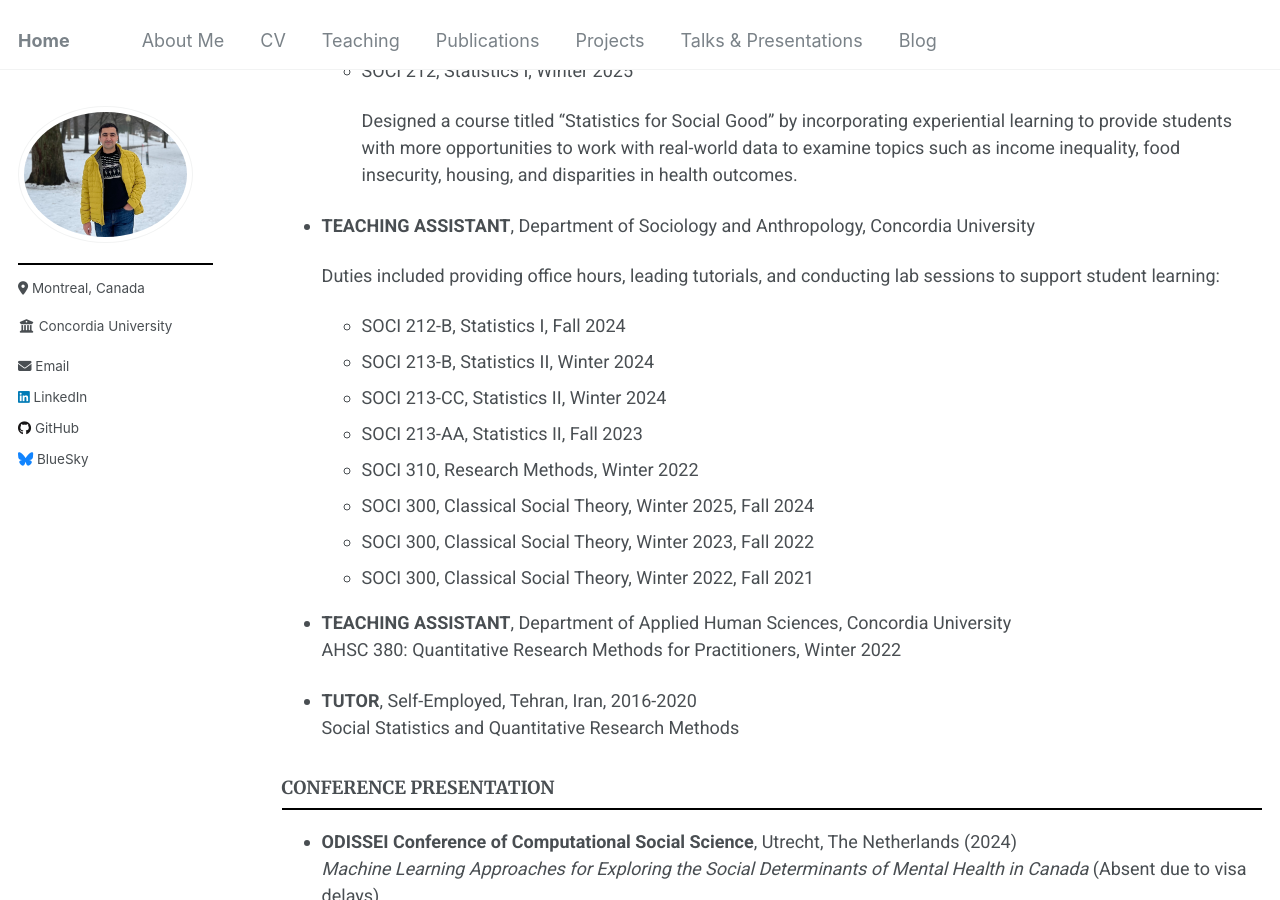
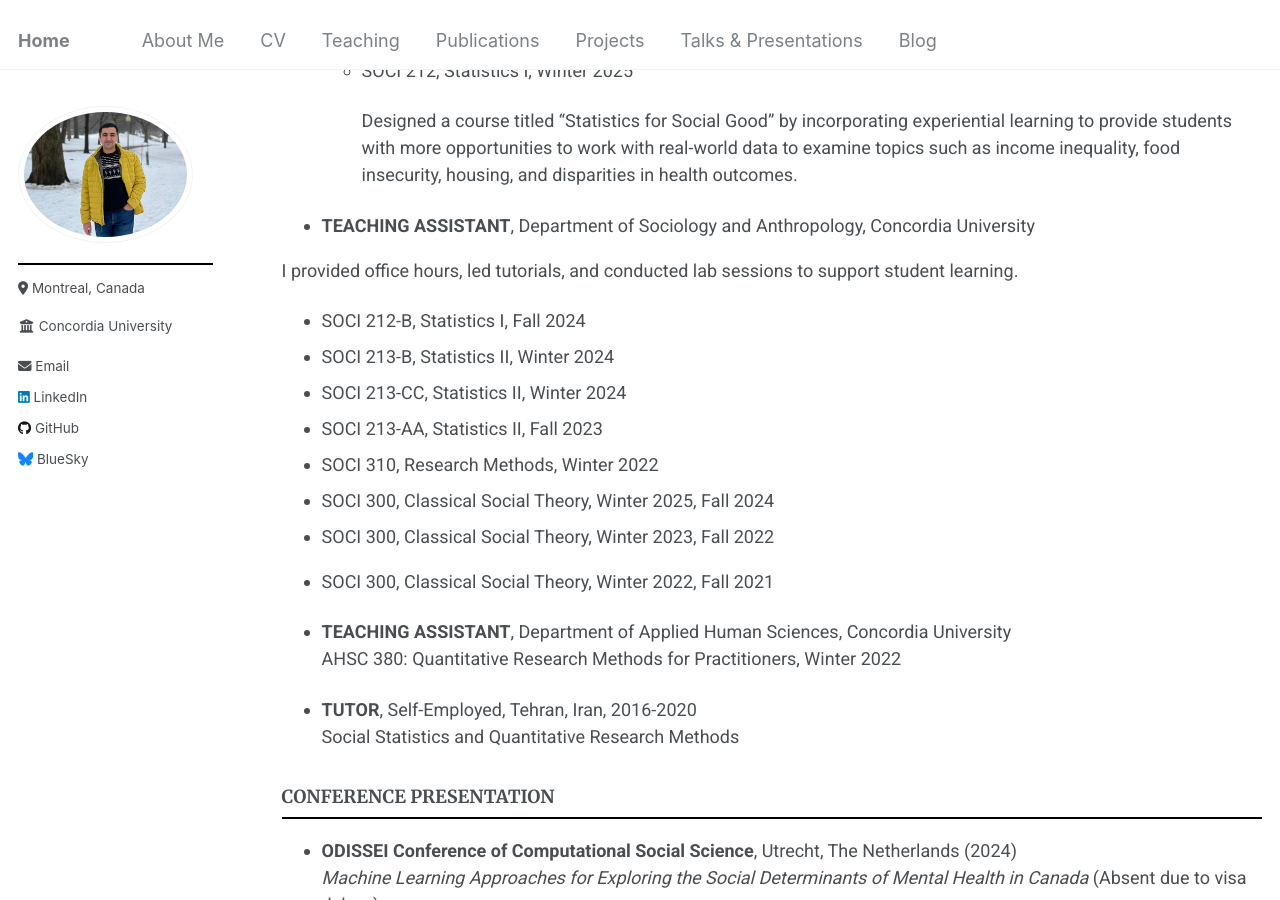
Before and after one commit to Mohsnmonji/mohsnmonji.github.io, a Jekyll site: the page built from _pages/Curriculum Vitae.md, in a window 1280 px wide and 900 px high, scrolled down 1459 px. Built offline with Jekyll 4.4.1, drawn with Linux system fonts in a browser that asks for light colours.

Commit message:
Update Curriculum Vitae.md

```diff
--- a/_pages/Curriculum Vitae.md
+++ b/_pages/Curriculum Vitae.md
@@ -61,7 +61,7 @@ redirect_from:
 
 - **TEACHING ASSISTANT**, Department of Sociology and Anthropology, Concordia University
 
-   Duties included providing office hours, leading tutorials, and conducting lab sessions to support student learning:
+I provided office hours, led tutorials, and conducted lab sessions to support student learning.
 
   - SOCI 212-B, Statistics I, Fall 2024
   - SOCI 213-B, Statistics II, Winter 2024
```
